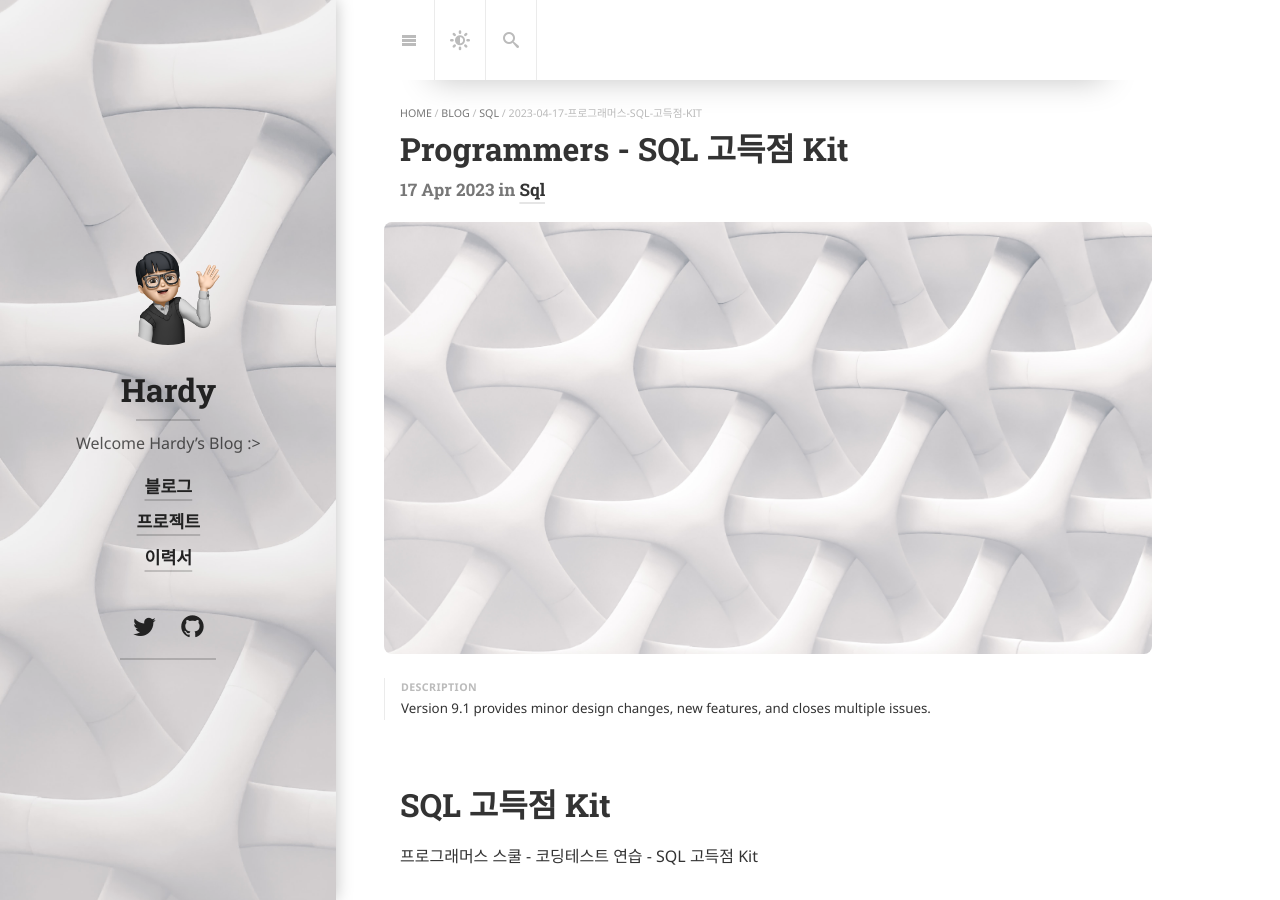
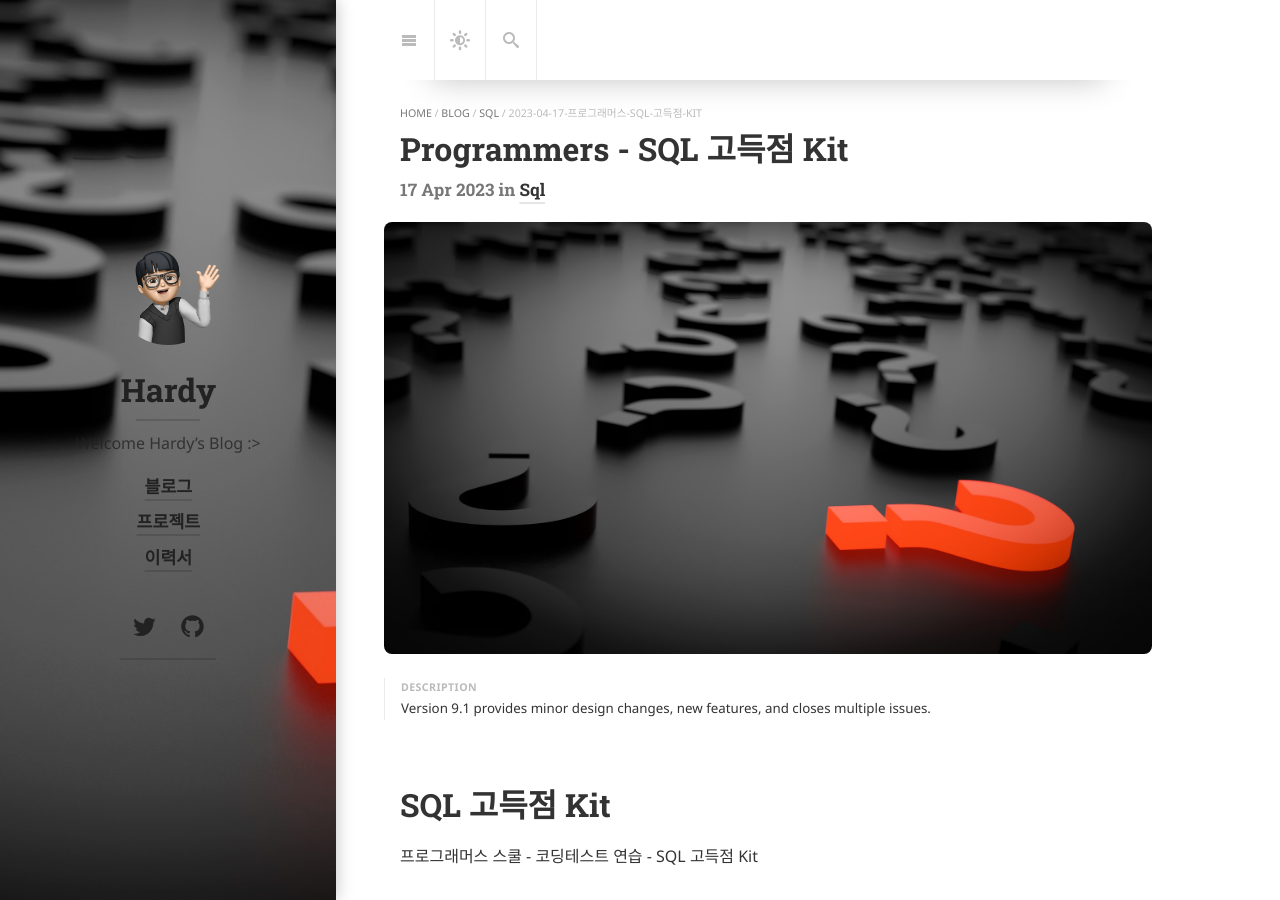
Before and after one commit to hardy716/hardy716.github.io, a Jekyll site: the page built from SQL/_posts/2023-04-17-프로그래머스-SQL-고득점-Kit.md, in a window 1280 px wide and 900 px high. Built offline with Jekyll 4.4.1, drawn with Linux system fonts in a browser that asks for light colours; cached includes are drawn as plain includes; nearby versions of some CDN libraries; some web fonts are replaced; library files that are not in the unit come from our copies.

Commit message:
upload asset

```diff
--- a/SQL/_posts/2023-04-17-프로그래머스-SQL-고득점-Kit.md
+++ b/SQL/_posts/2023-04-17-프로그래머스-SQL-고득점-Kit.md
@@ -1,9 +1,9 @@
 ---
 layout: post
 title: Programmers - SQL 고득점 Kit
-image: /assets/img/blog/jj-ying.jpg
+image: /assets/img/blog/sql.jpg
 accent_image:
-  background: url('/assets/img/blog/jj-ying.jpg') center/cover
+  background: url('/assets/img/blog/sql.jpg') center/cover
   overlay: false
 accent_color: '#ccc'
 theme_color: '#ccc'
```
Also changed, not shown: assets/img/blog/sql.jpg (added), 2 other files.
